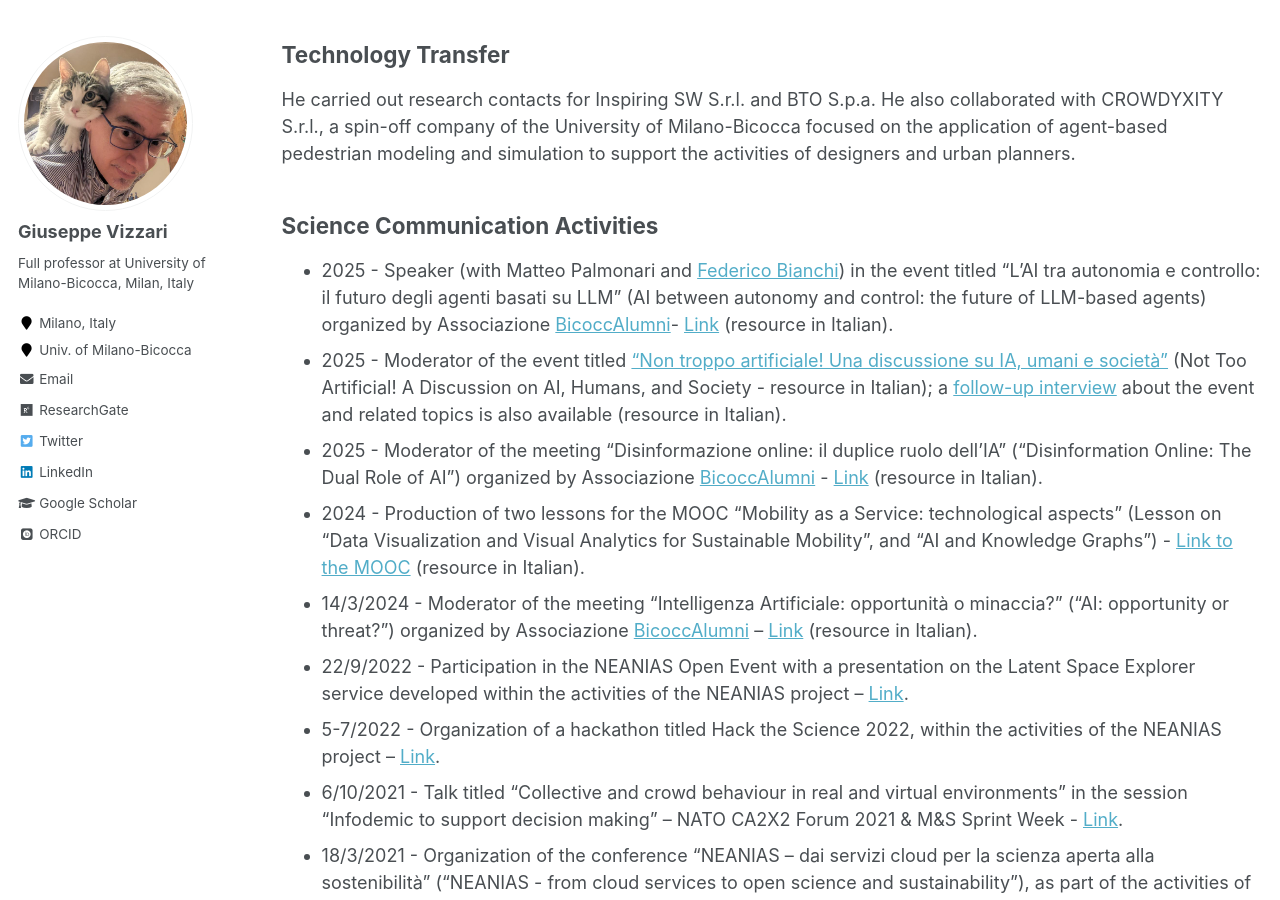
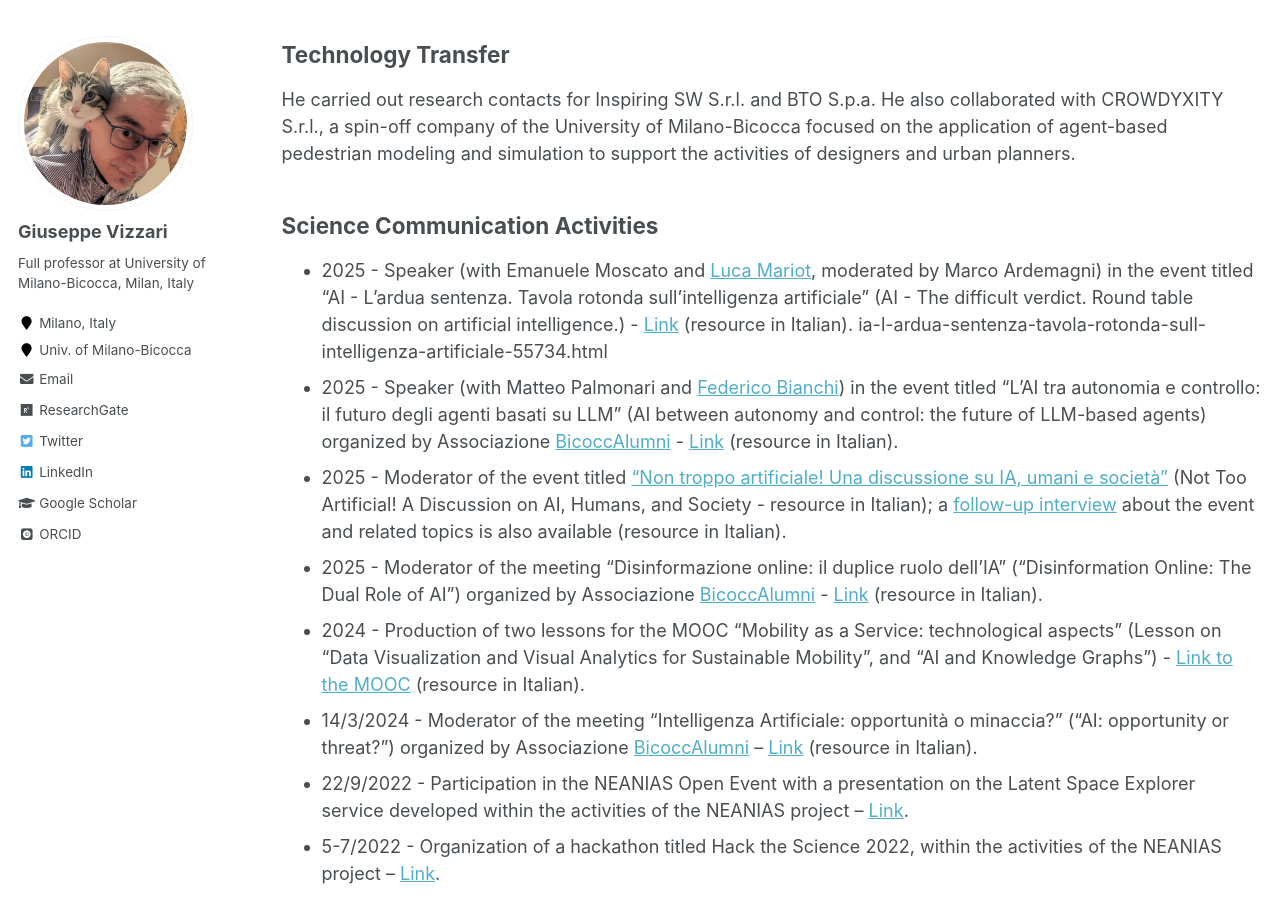
Before and after one commit to GiuseppeVizzari/GiuseppeVizzari.github.io, a Jekyll site: the page built from _pages/cv.md, in a window 1280 px wide and 900 px high, scrolled down 2301 px. Built offline with Jekyll 4.4.1, drawn with Linux system fonts in a browser that asks for light colours; some web fonts are replaced.

Commit message:
added event

```diff
--- a/_pages/cv.md
+++ b/_pages/cv.md
@@ -35,7 +35,9 @@ He is member of the Editorial Board of [Collective Dynamics](https://collective-
 He carried out research contacts for Inspiring SW S.r.l. and BTO S.p.a. He also collaborated with CROWDYXITY S.r.l., a spin-off company of the University of Milano-Bicocca focused on the application of agent-based pedestrian modeling and simulation to support the activities of designers and urban planners.
 
 ## Science Communication Activities
-- 2025 - Speaker (with Matteo Palmonari and [Federico Bianchi](https://federicobianchi.io/)) in the event titled "L'AI tra autonomia e controllo: il futuro degli agenti basati su LLM" (AI between autonomy and control: the future of LLM-based agents) organized by Associazione [BicoccAlumni](https://www.bicoccalumni.it/)- [Link](https://youtu.be/u5kO7bGA690?si=QBC1fs-PAgFcj9kg) (resource in Italian).
+- 2025 - Speaker (with Emanuele Moscato and [Luca Mariot](https://lucamariot.org/), moderated by Marco Ardemagni) in the event titled "AI - L'ardua sentenza. Tavola rotonda sull'intelligenza artificiale" (AI - The difficult verdict. Round table discussion on artificial intelligence.) - [Link](https://cubi.cosedafare.net/eventi/conferenze/tavola-rotonda/) (resource in Italian).
+ia-l-ardua-sentenza-tavola-rotonda-sull-intelligenza-artificiale-55734.html
+- 2025 - Speaker (with Matteo Palmonari and [Federico Bianchi](https://federicobianchi.io/)) in the event titled "L'AI tra autonomia e controllo: il futuro degli agenti basati su LLM" (AI between autonomy and control: the future of LLM-based agents) organized by Associazione [BicoccAlumni](https://www.bicoccalumni.it/) - [Link](https://youtu.be/u5kO7bGA690?si=QBC1fs-PAgFcj9kg) (resource in Italian).
 - 2025 - Moderator of the event titled ["Non troppo artificiale! Una discussione su IA, umani e società"](https://regains.disco.unimib.it/2025/06/04/non-troppo-artificiale-una-discussione-su-ia-umani-e-societa/) (Not Too Artificial! A Discussion on AI, Humans, and Society - resource in Italian); a [follow-up interview](https://bnews.unimib.it/blog/non-troppo-artificiale-una-discussione-su-ia-umani-e-societ%C3%A0/) about the event and related topics is also available (resource in Italian).
 - 2025 - Moderator of the meeting "Disinformazione online: il duplice ruolo dell’IA" ("Disinformation Online: The Dual Role of AI") organized by Associazione [BicoccAlumni](https://www.bicoccalumni.it/) - [Link](https://youtu.be/JZtLs7BFqCk?si=othSUTOsqOqvIUpP) (resource in Italian).
 - 2024 - Production of two lessons for the MOOC "Mobility as a Service: technological aspects" (Lesson on "Data Visualization and Visual Analytics for Sustainable Mobility", and "AI and Knowledge Graphs") -
```
